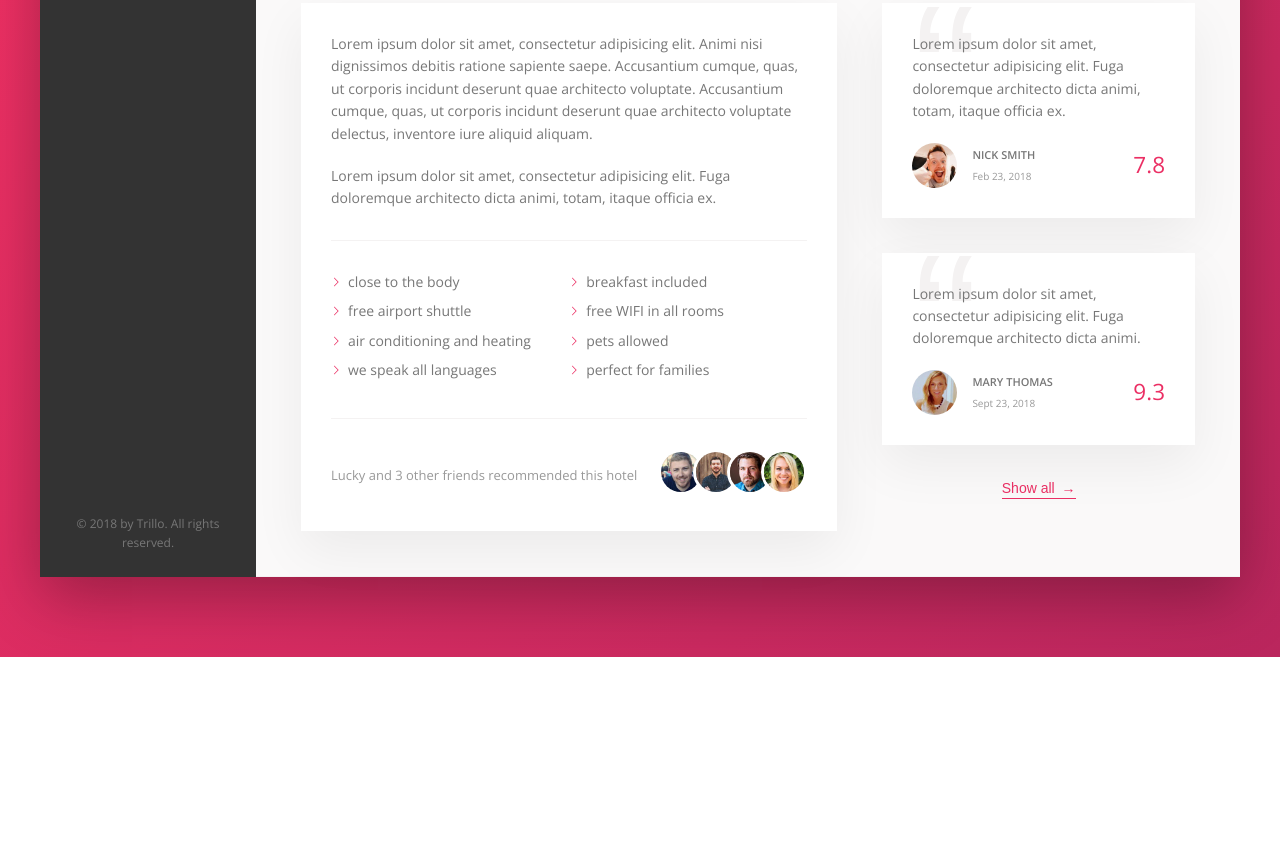
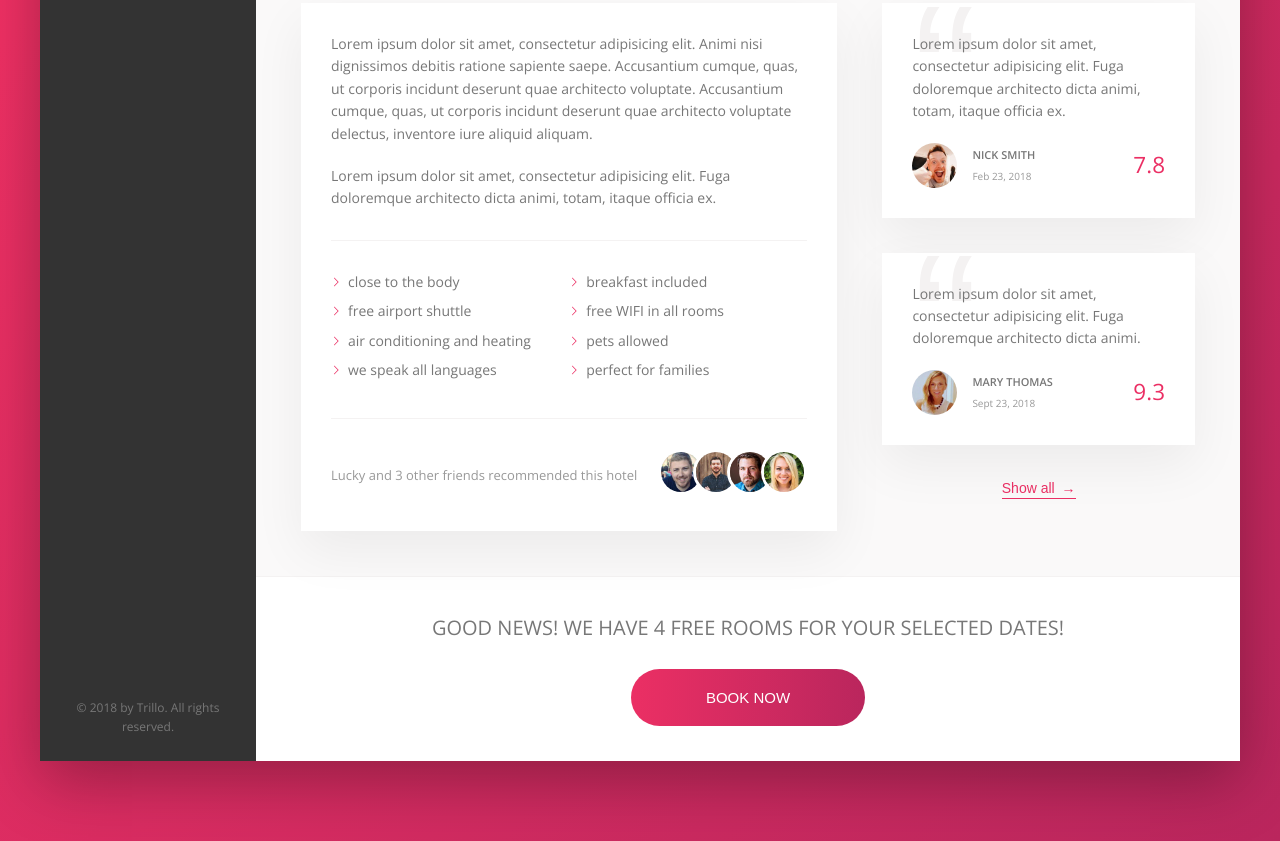
Before and after one commit to jdelongs/flex-vacation-site, a website: page index.html in a window 1280 px wide. Shown: the part 644-1485 px from the top of the page. Before the commit the page ends 1301 px from the top, so only its background shows below. Drawn offline with nearby package versions, Linux system fonts and the light colour scheme.

Commit message:
added call to action section

```diff
--- a/index.html
+++ b/index.html
@@ -196,6 +196,14 @@
                             <button class="btn-inline">Show all <span>&rarr;</span></button>
                         </div>
                    </div>
+
+                    <div class="cta">
+                        <h2 class="cta__book-now">Good news! we have 4 free rooms for your selected dates!</h2>
+                        <button class="btn">
+                            <span class="btn__visible">Book now</span>
+                            <span class="btn__invisible">Only 4 rooms left</span>
+                        </button>
+                    </div>
                 </main>
             </div>
         </div>
--- a/sass/_components.scss
+++ b/sass/_components.scss
@@ -449,3 +449,71 @@
         z-index: 1;
     }
 }
+
+////////////////////////////////////
+// call to action
+
+.cta {
+    padding: 3.5rem 0;
+    text-align: center;
+
+    &__book-now {
+        font-size: 2rem;
+        font-weight: 300;
+        margin-bottom: 2.5rem;
+        text-transform: uppercase;
+
+    }
+}
+
+////////////////////////////////////
+// Call to action btn
+
+.btn {
+    font-size: 1.5rem;
+    font-weight: 300;
+    text-transform: uppercase;
+    border-radius: 100px;
+    border: none;
+    background-image: linear-gradient(to right, var(--color-primary), var(--color-primary-dark));
+    color: #fff;
+    position: relative;
+    overflow: hidden;
+    cursor: pointer;
+
+    & > * {
+        display: inline-block;
+        width: 100%;
+        height: 100%;
+        transition: all .2s;
+    }
+
+    &__visible {
+        padding: 2rem 7.5rem;
+    }
+
+    &__invisible {
+        position: absolute;
+        padding: 2rem 0;
+        top: -100%;
+        left: 0;
+    }
+
+    &:hover {
+        background-image: linear-gradient(to left, var(--color-primary), var(--color-primary-dark));
+    }
+
+    &:hover &__visible {
+        transform: translateY(100%);
+    }
+
+    &:hover &__invisible {
+        top: 0;
+    }
+
+
+    &:focus {
+        outline: none;
+        animation: pulsate 1s infinite;
+    }
+}
```
Also changed, not shown: css/style.css.
